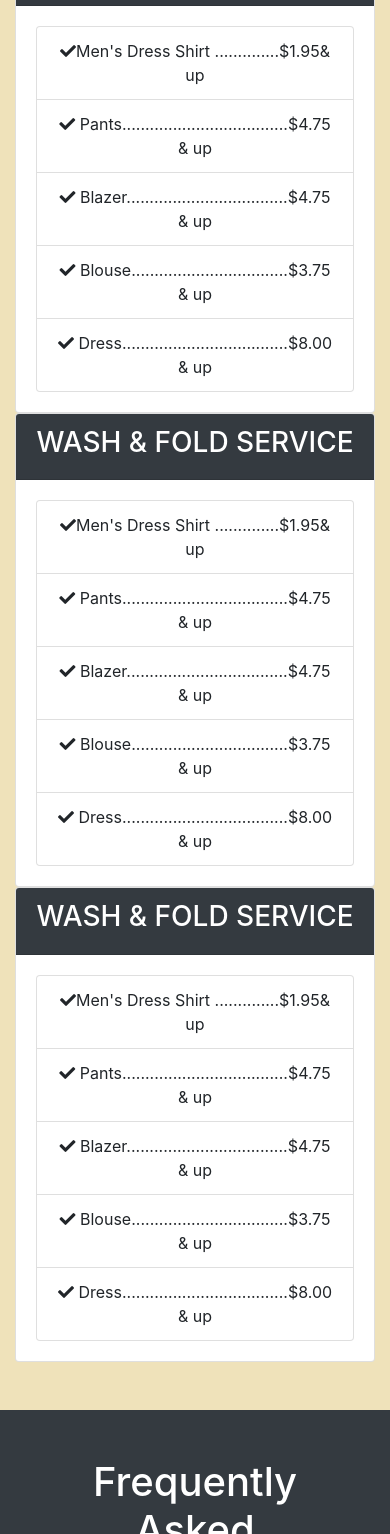
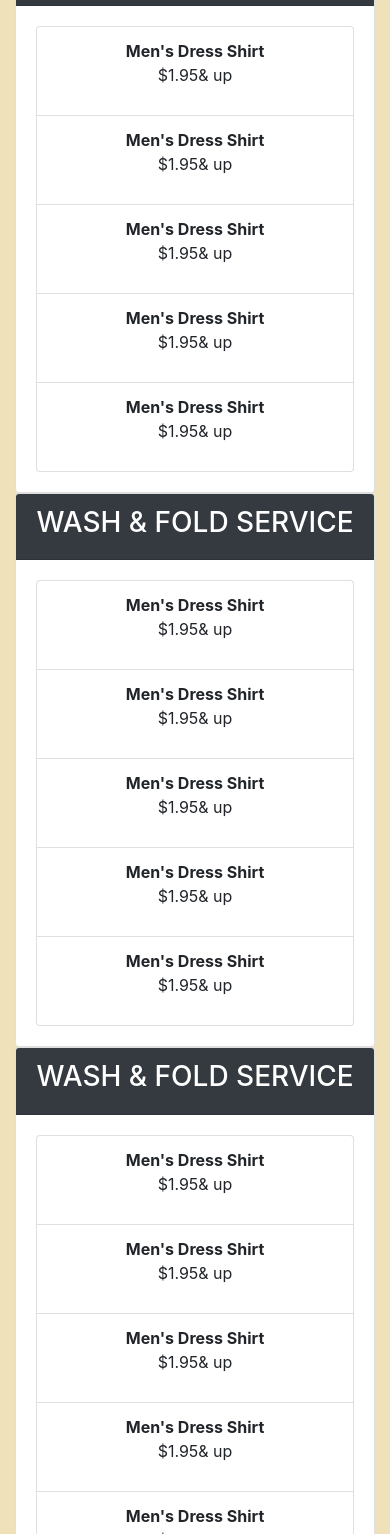
Before and after one commit to fayazkaredia/LaundryShop, a plain HTML site: page services.html in a window 390 px wide. Shown: the part 466-2000 px from the top of the page. Drawn offline with nearby package versions, Linux system fonts and the light colour scheme; a web font is replaced by a local one.

Commit message:
mobile view

```diff
--- a/services.html
+++ b/services.html
@@ -61,7 +61,7 @@
       <div class="container">
         <div class="row">
           <div class="col-md-6 m-auto text-center">
-            <h1 class="display-3" style="font-family: 'Coiny', cursive;">
+            <h1 class="display-5" style="font-family: 'Coiny', cursive;">
               Our PriceList
             </h1>
             <p style="font-family: 'Coiny', cursive;">
@@ -71,6 +71,18 @@
         </div>
       </div>
     </header>
+
+    <div class="icons">
+      <a href="https://www.facebook.com/" class="facebook"
+        >facebook<i class="fab fa-facebook-f"></i
+      ></a>
+      <a href="https://www.facebook.com/" class="instagram"
+        >instagram<i class="fab fa-instagram"></i
+      ></a>
+      <a href="https://www.facebook.com/" class="twitter"
+        >twitter<i class="fab fa-twitter"></i
+      ></a>
+    </div>
 
     <!-- SERVICES SECTION -->
     <section id="services" class="py-5">
@@ -84,24 +96,34 @@
               <div class="card-body">
                 <ul class="list-group">
                   <li class="list-group-item">
-                    <i class="fas fa-check"></i>Men's Dress Shirt
-                    ..............$1.95& up
+                    <dl>
+                      <dt>Men's Dress Shirt</dt>
+                      <dd>$1.95& up</dd>
+                    </dl>
                   </li>
                   <li class="list-group-item">
-                    <i class="fas fa-check"></i>
-                    Pants....................................$4.75 & up
+                    <dl>
+                      <dt>Men's Dress Shirt</dt>
+                      <dd>$1.95& up</dd>
+                    </dl>
                   </li>
                   <li class="list-group-item">
-                    <i class="fas fa-check"></i>
-                    Blazer...................................$4.75 & up
+                    <dl>
+                      <dt>Men's Dress Shirt</dt>
+                      <dd>$1.95& up</dd>
+                    </dl>
                   </li>
                   <li class="list-group-item">
-                    <i class="fas fa-check"></i>
-                    Blouse..................................$3.75 & up
+                    <dl>
+                      <dt>Men's Dress Shirt</dt>
+                      <dd>$1.95& up</dd>
+                    </dl>
                   </li>
                   <li class="list-group-item">
-                    <i class="fas fa-check"></i>
-                    Dress....................................$8.00 & up
+                    <dl>
+                      <dt>Men's Dress Shirt</dt>
+                      <dd>$1.95& up</dd>
+                    </dl>
                   </li>
                 </ul>
               </div>
@@ -115,24 +137,34 @@
               <div class="card-body">
                 <ul class="list-group">
                   <li class="list-group-item">
-                    <i class="fas fa-check"></i>Men's Dress Shirt
-                    ..............$1.95& up
+                    <dl>
+                      <dt>Men's Dress Shirt</dt>
+                      <dd>$1.95& up</dd>
+                    </dl>
                   </li>
                   <li class="list-group-item">
-                    <i class="fas fa-check"></i>
-                    Pants....................................$4.75 & up
+                    <dl>
+                      <dt>Men's Dress Shirt</dt>
+                      <dd>$1.95& up</dd>
+                    </dl>
                   </li>
                   <li class="list-group-item">
-                    <i class="fas fa-check"></i>
-                    Blazer...................................$4.75 & up
+                    <dl>
+                      <dt>Men's Dress Shirt</dt>
+                      <dd>$1.95& up</dd>
+                    </dl>
                   </li>
                   <li class="list-group-item">
-                    <i class="fas fa-check"></i>
-                    Blouse..................................$3.75 & up
+                    <dl>
+                      <dt>Men's Dress Shirt</dt>
+                      <dd>$1.95& up</dd>
+                    </dl>
                   </li>
                   <li class="list-group-item">
-                    <i class="fas fa-check"></i>
-                    Dress....................................$8.00 & up
+                    <dl>
+                      <dt>Men's Dress Shirt</dt>
+                      <dd>$1.95& up</dd>
+                    </dl>
                   </li>
                 </ul>
               </div>
@@ -147,24 +179,34 @@
               <div class="card-body">
                 <ul class="list-group">
                   <li class="list-group-item">
-                    <i class="fas fa-check"></i>Men's Dress Shirt
-                    ..............$1.95& up
+                    <dl>
+                      <dt>Men's Dress Shirt</dt>
+                      <dd>$1.95& up</dd>
+                    </dl>
                   </li>
                   <li class="list-group-item">
-                    <i class="fas fa-check"></i>
-                    Pants....................................$4.75 & up
+                    <dl>
+                      <dt>Men's Dress Shirt</dt>
+                      <dd>$1.95& up</dd>
+                    </dl>
                   </li>
                   <li class="list-group-item">
-                    <i class="fas fa-check"></i>
-                    Blazer...................................$4.75 & up
+                    <dl>
+                      <dt>Men's Dress Shirt</dt>
+                      <dd>$1.95& up</dd>
+                    </dl>
                   </li>
                   <li class="list-group-item">
-                    <i class="fas fa-check"></i>
-                    Blouse..................................$3.75 & up
+                    <dl>
+                      <dt>Men's Dress Shirt</dt>
+                      <dd>$1.95& up</dd>
+                    </dl>
                   </li>
                   <li class="list-group-item">
-                    <i class="fas fa-check"></i>
-                    Dress....................................$8.00 & up
+                    <dl>
+                      <dt>Men's Dress Shirt</dt>
+                      <dd>$1.95& up</dd>
+                    </dl>
                   </li>
                 </ul>
               </div>
```
Also changed, not shown: about.html (+12 -0 lines), contact.html (+10 -0 lines), index.html (+16 -21 lines).
